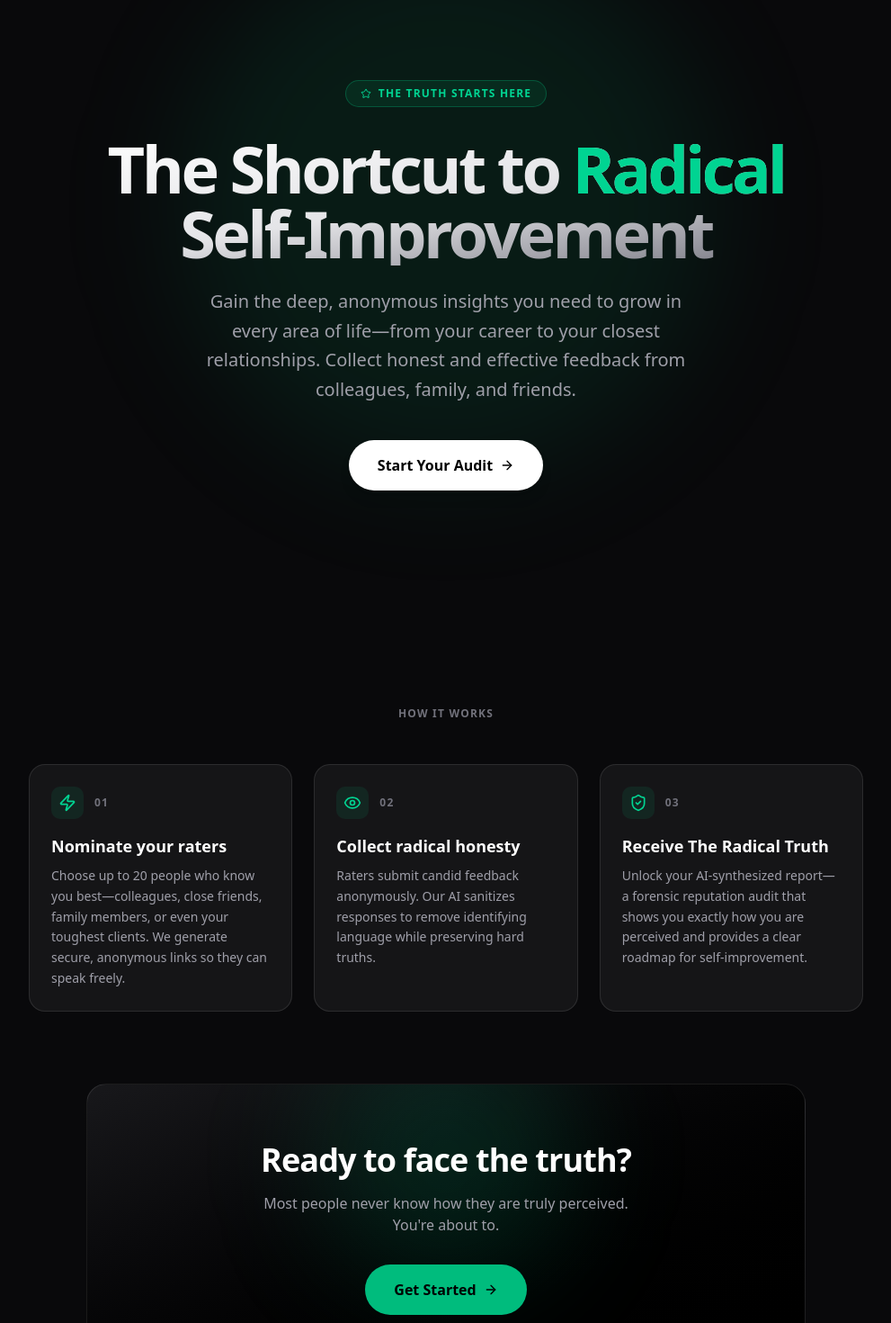
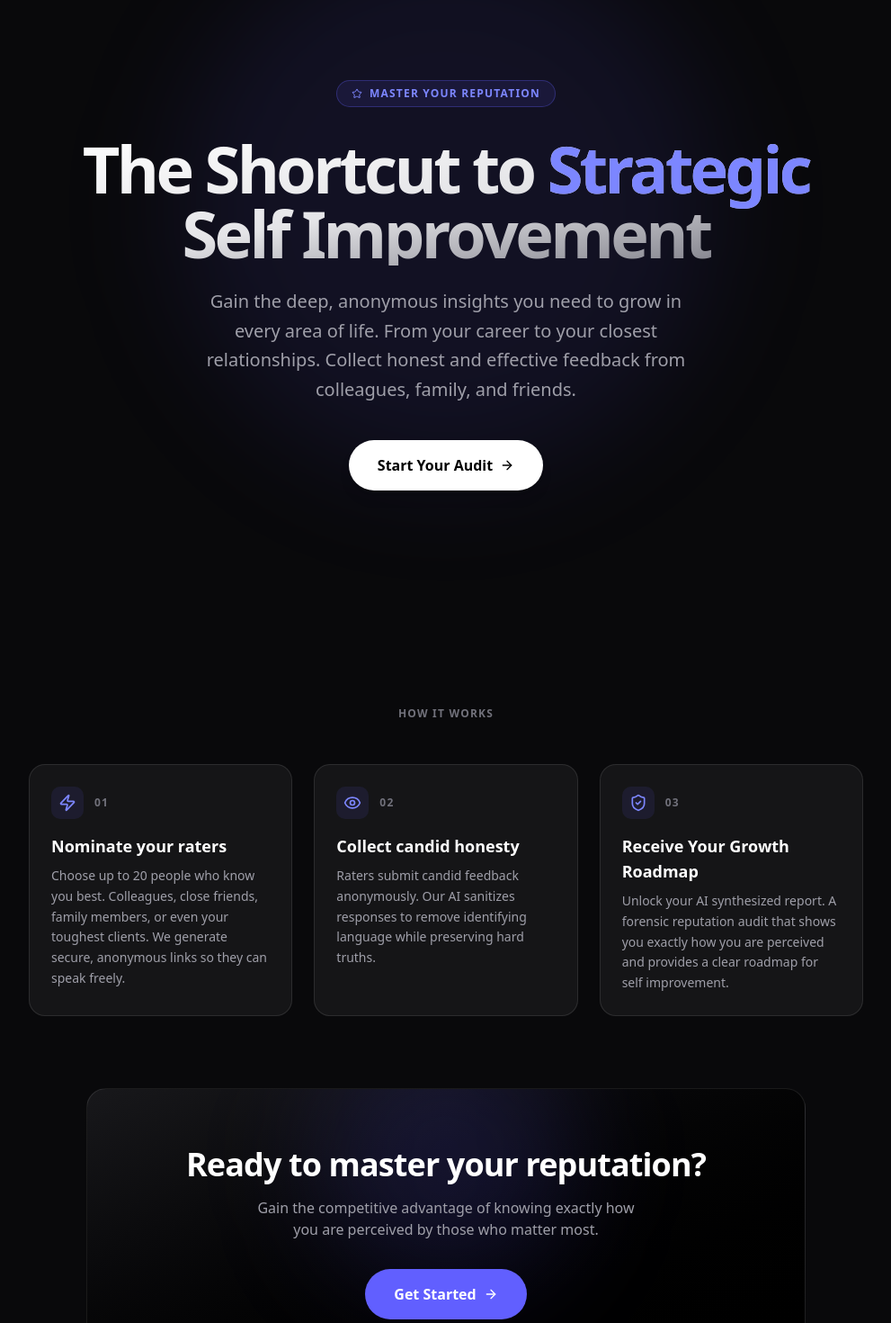
Before and after one commit to jalovell78/ReputationAudit, a Next.js app: page / in a window 1280 px wide. Shown: the part 140-1610 px from the top of the page at 90% size, without its empty margins (144-1135 px from the left). Built offline with nearby package versions, Linux system fonts and the light colour scheme.

Commit message:
feat: professional brand alignment and homepage messaging refinement

```diff
--- a/src/app/page.tsx
+++ b/src/app/page.tsx
@@ -20,24 +20,24 @@ export default function Home() {
       {/* Hero */}
       <section className="flex flex-col items-center justify-center text-center px-6 py-28 md:py-40 relative">
         {/* Glow */}
-        <div className="absolute top-0 left-1/2 -translate-x-1/2 w-[600px] h-[600px] bg-emerald-500/10 rounded-full blur-3xl pointer-events-none" />
+        <div className="absolute top-0 left-1/2 -translate-x-1/2 w-[600px] h-[600px] bg-indigo-500/10 rounded-full blur-3xl pointer-events-none" />
 
-        <span className="relative inline-flex items-center gap-2 text-xs font-semibold uppercase tracking-widest text-emerald-400 border border-emerald-500/30 bg-emerald-500/10 rounded-full px-4 py-1.5 mb-8">
-          <Star className="w-3 h-3" /> The Truth Starts Here
+        <span className="relative inline-flex items-center gap-2 text-xs font-semibold uppercase tracking-widest text-indigo-400 border border-indigo-500/30 bg-indigo-500/10 rounded-full px-4 py-1.5 mb-8">
+          <Star className="w-3 h-3" /> Master Your Reputation
         </span>
 
         <h1 className="relative text-5xl md:text-7xl font-black tracking-tighter leading-none mb-6 max-w-4xl bg-gradient-to-br from-white via-zinc-200 to-zinc-500 bg-clip-text text-transparent">
-          The Shortcut to <em className="not-italic text-emerald-400">Radical</em> Self-Improvement
+          The Shortcut to <em className="not-italic text-indigo-400">Strategic</em> Self Improvement
         </h1>
 
         <p className="relative text-lg md:text-xl text-zinc-400 max-w-xl leading-relaxed mb-10">
-          Gain the deep, anonymous insights you need to grow in every area of life—from your career to your closest relationships. Collect honest and effective feedback from colleagues, family, and friends.
+          Gain the deep, anonymous insights you need to grow in every area of life. From your career to your closest relationships. Collect honest and effective feedback from colleagues, family, and friends.
         </p>
 
         <div className="relative flex flex-col sm:flex-row items-center gap-4">
           <Link
             href="/login"
-            className="group flex items-center gap-2 bg-white text-black font-bold px-8 py-4 rounded-full hover:bg-zinc-100 transition-all shadow-lg hover:shadow-emerald-500/20 hover:shadow-2xl text-base"
+            className="group flex items-center gap-2 bg-white text-black font-bold px-8 py-4 rounded-full hover:bg-zinc-100 transition-all shadow-lg hover:shadow-indigo-500/20 hover:shadow-2xl text-base"
           >
             Start Your Audit
             <ArrowRight className="w-4 h-4 group-hover:translate-x-1 transition-transform" />
@@ -53,30 +53,30 @@ export default function Home() {
         <div className="grid grid-cols-1 md:grid-cols-3 gap-6">
           {[
             {
-              icon: <Zap className="w-5 h-5 text-emerald-400" />,
+              icon: <Zap className="w-5 h-5 text-indigo-400" />,
               step: "01",
               title: "Nominate your raters",
-              desc: "Choose up to 20 people who know you best—colleagues, close friends, family members, or even your toughest clients. We generate secure, anonymous links so they can speak freely.",
+              desc: "Choose up to 20 people who know you best. Colleagues, close friends, family members, or even your toughest clients. We generate secure, anonymous links so they can speak freely.",
             },
             {
-              icon: <Eye className="w-5 h-5 text-emerald-400" />,
+              icon: <Eye className="w-5 h-5 text-indigo-400" />,
               step: "02",
-              title: "Collect radical honesty",
+              title: "Collect candid honesty",
               desc: "Raters submit candid feedback anonymously. Our AI sanitizes responses to remove identifying language while preserving hard truths.",
             },
             {
-              icon: <ShieldCheck className="w-5 h-5 text-emerald-400" />,
+              icon: <ShieldCheck className="w-5 h-5 text-indigo-400" />,
               step: "03",
-              title: "Receive The Radical Truth",
-              desc: "Unlock your AI-synthesized report—a forensic reputation audit that shows you exactly how you are perceived and provides a clear roadmap for self-improvement.",
+              title: "Receive Your Growth Roadmap",
+              desc: "Unlock your AI synthesized report. A forensic reputation audit that shows you exactly how you are perceived and provides a clear roadmap for self improvement.",
             },
           ].map((item) => (
             <div
               key={item.step}
-              className="bg-white/5 border border-white/10 rounded-2xl p-6 hover:border-emerald-500/30 hover:bg-white/[0.07] transition-all"
+              className="bg-white/5 border border-white/10 rounded-2xl p-6 hover:border-indigo-500/30 hover:bg-white/[0.07] transition-all"
             >
               <div className="flex items-center gap-3 mb-4">
-                <div className="bg-emerald-500/10 rounded-lg p-2">{item.icon}</div>
+                <div className="bg-indigo-500/10 rounded-lg p-2">{item.icon}</div>
                 <span className="text-xs font-bold text-zinc-500 tracking-widest">{item.step}</span>
               </div>
               <h3 className="text-lg font-bold text-white mb-2">{item.title}</h3>
@@ -89,16 +89,16 @@ export default function Home() {
       {/* CTA Banner */}
       <section className="px-6 md:px-12 pb-24 max-w-4xl mx-auto w-full">
         <div className="relative bg-gradient-to-br from-zinc-900 to-black border border-white/10 rounded-3xl p-10 md:p-16 text-center overflow-hidden">
-          <div className="absolute -top-16 left-1/2 -translate-x-1/2 w-72 h-72 bg-emerald-500/15 rounded-full blur-3xl pointer-events-none" />
+          <div className="absolute -top-16 left-1/2 -translate-x-1/2 w-72 h-72 bg-indigo-500/15 rounded-full blur-3xl pointer-events-none" />
           <h2 className="relative text-3xl md:text-4xl font-black tracking-tight mb-4">
-            Ready to face the truth?
+            Ready to master your reputation?
           </h2>
           <p className="relative text-zinc-400 max-w-md mx-auto mb-8">
-            Most people never know how they are truly perceived. You're about to.
+            Gain the competitive advantage of knowing exactly how you are perceived by those who matter most.
           </p>
           <Link
             href="/login"
-            className="relative inline-flex items-center gap-2 bg-emerald-500 hover:bg-emerald-400 text-black font-bold px-8 py-4 rounded-full transition-colors text-base"
+            className="relative inline-flex items-center gap-2 bg-indigo-500 hover:bg-indigo-400 text-white font-bold px-8 py-4 rounded-full transition-colors text-base"
           >
             Get Started <ArrowRight className="w-4 h-4" />
           </Link>
```
Also changed, not shown: .agents/knowledge/project_state.md.
